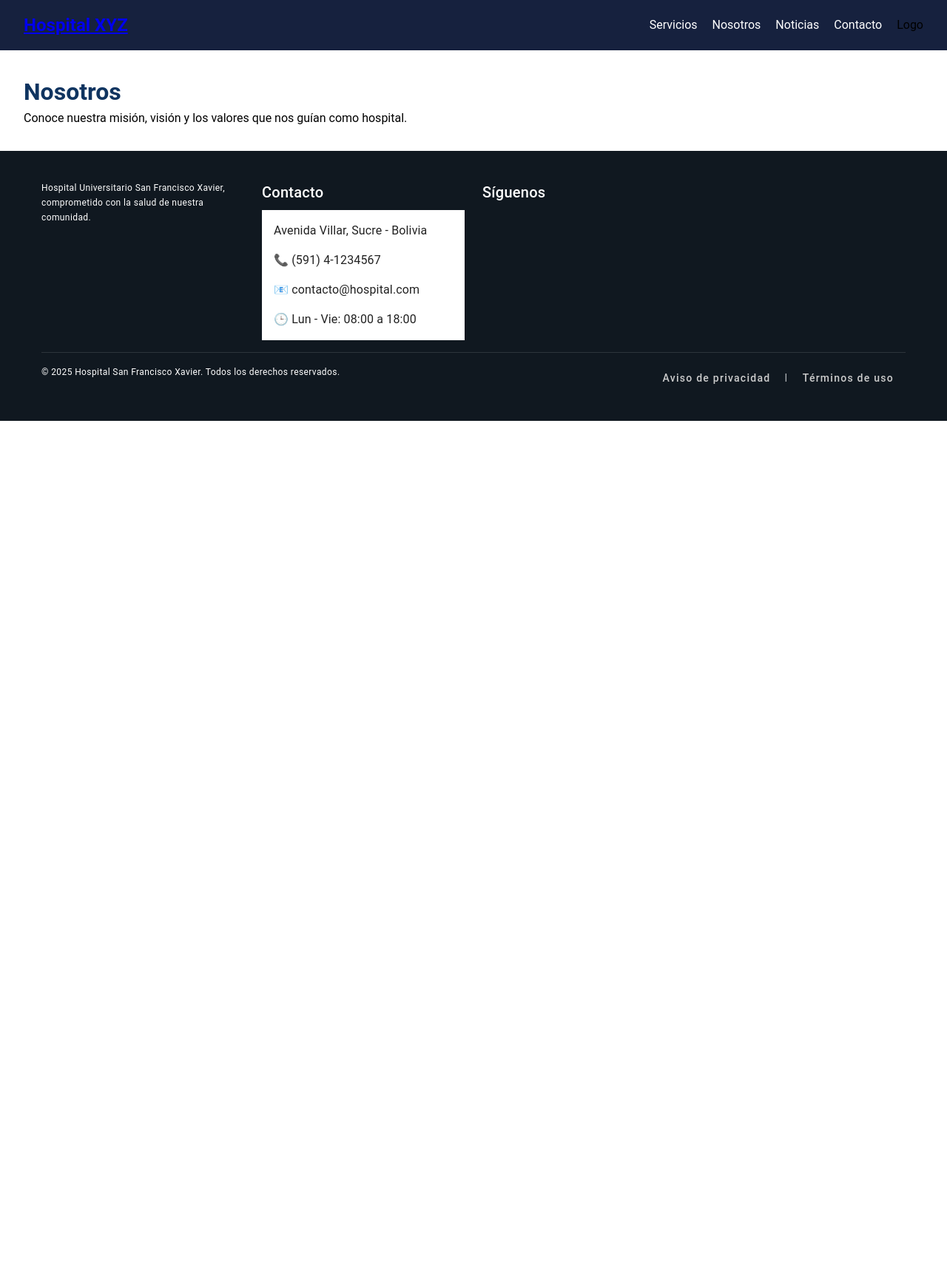
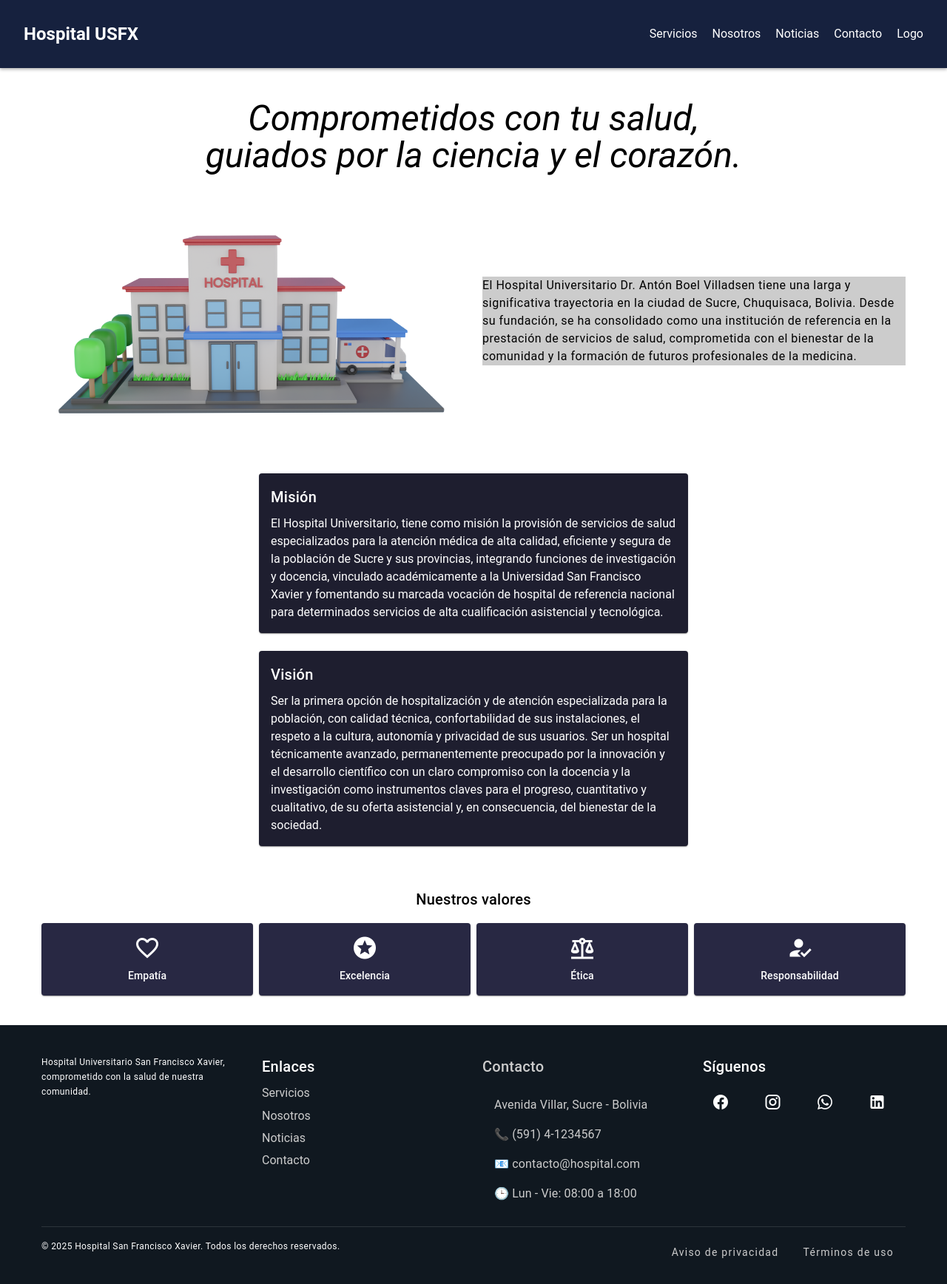
Before and after one commit to efrainsalzar/hospital-web, a Vue app in the folder frontend-hospital/: page /about in a window 1280 px wide. Shown: the top 1736 px of the page at 74% size. Before the commit the page ends 800 px from the top, so only its background shows below. Built offline with nearby package versions, Linux system fonts and the light colour scheme.

Commit message:
ajustes en el navar, iconos, agregado la pantalla About, ajustes en el footer

```diff
--- a/frontend-hospital/package.json
+++ b/frontend-hospital/package.json
@@ -11,6 +11,7 @@
     "format": "prettier --write src/"
   },
   "dependencies": {
+    "@mdi/font": "^7.4.47",
     "sass": "^1.87.0",
     "vite-plugin-vuetify": "^2.1.1",
     "vue": "^3.5.13",
--- a/frontend-hospital/src/App.vue
+++ b/frontend-hospital/src/App.vue
@@ -1,6 +1,7 @@
 <template>
   <div id="app">
     <Navbar />
+    <v-container class="py-10" />
     <router-view />
     <Footer />
   </div>
@@ -10,3 +11,9 @@
 import Navbar from './components/Navbar.vue'
 import Footer from './components/Footer.vue'
 </script>
+
+<style scoped>
+.py-10 {
+  margin-top: 15px !important;
+}
+</style>
--- /dev/null
+++ b/frontend-hospital/src/components/AboutComponents/GeneralAbout.vue
@@ -0,0 +1,75 @@
+<template>
+    <v-container class="py-10">
+      <!-- Frase destacada -->
+      <v-row justify="center" class="mb-6">
+        <v-col cols="12" md="8" class="text-center">
+          <h2 class="text-h3 font-italic font-weight">{{ aboutData.highlight }}</h2>
+        </v-col>
+      </v-row>
+
+      <!-- Imagen institucional + párrafo -->
+      <v-row class="mb-10" align="center">
+        <v-col cols="12" md="6">
+          <v-img :src="aboutData.imagen" alt="Hospital" class="rounded-lg" cover height="300px" />
+        </v-col>
+        <v-col cols="12" md="6">
+          <p class="text-body-1">{{ aboutData.intro }}</p>
+        </v-col>
+      </v-row>
+
+      <!-- Misión y Visión -->
+      <v-row class="mb-10 d-flex flex-column align-center" dense>
+  <v-col cols="12" md="6">
+    <v-card color="#1e1e2f" class="pa-4 text-white">
+      <h3 class="text-h6 mb-2">Misión</h3>
+      <p>{{ aboutData.mission }}</p>
+    </v-card>
+  </v-col>
+
+  <v-col cols="12" md="6" class="mt-4">
+    <v-card color="#1e1e2f" class="pa-4 text-white">
+      <h3 class="text-h6 mb-2">Visión</h3>
+      <p>{{ aboutData.vision }}</p>
+    </v-card>
+  </v-col>
+</v-row>
+
+      <!-- Valores institucionales -->
+      <v-row>
+        <v-col cols="12">
+          <h3 class="text-h6 mb-4 text-center">Nuestros valores</h3>
+          <v-row justify="center" dense>
+            <v-col v-for="(value, i) in aboutData.values" :key="i" cols="6" md="3">
+              <v-card color="#282843" class="pa-4 text-center">
+                <v-icon size="36" class="mb-2">{{ value.icon }}</v-icon>
+                <div class="text-subtitle-2 font-weight-medium">{{ value.name }}</div>
+              </v-card>
+            </v-col>
+          </v-row>
+        </v-col>
+      </v-row>
+    </v-container>
+  </template>
+
+  <script setup>
+  const aboutData = {
+    highlight: "Comprometidos con tu salud, guiados por la ciencia y el corazón.",
+    imagen: new URL('@/assets/images/serviciosHospital.png', import.meta.url).href,
+    intro: "El Hospital Universitario Dr. Antón Boel Villadsen tiene una larga y significativa trayectoria en la ciudad de Sucre, Chuquisaca, Bolivia. Desde su fundación, se ha consolidado como una institución de referencia en la prestación de servicios de salud, comprometida con el bienestar de la comunidad y la formación de futuros profesionales de la medicina.",
+    mission: "El Hospital Universitario, tiene como misión la provisión de servicios de salud especializados para la atención médica de alta calidad, eficiente y segura de la población de Sucre y sus provincias, integrando funciones de investigación y docencia, vinculado académicamente a la Universidad San Francisco Xavier y fomentando su marcada vocación de hospital de referencia nacional para determinados servicios de alta cualificación asistencial y tecnológica.",
+    vision: "Ser la primera opción de hospitalización y de atención especializada para la población, con calidad técnica, confortabilidad de sus instalaciones, el respeto a la cultura, autonomía y privacidad de sus usuarios. Ser un hospital técnicamente avanzado, permanentemente preocupado por la innovación y el desarrollo científico con un claro compromiso con la docencia y la investigación como instrumentos claves para el progreso, cuantitativo y cualitativo, de su oferta asistencial y, en consecuencia, del bienestar de la sociedad.",
+    values: [
+      { name: "Empatía", icon: "mdi-heart-outline" },
+      { name: "Excelencia", icon: "mdi-star-circle" },
+      { name: "Ética", icon: "mdi-scale-balance" },
+      { name: "Responsabilidad", icon: "mdi-account-check" }
+    ]
+  }
+  </script>
+
+  <style scoped>
+
+  .text-body-1{
+    background: #ccc;
+  }
+  </style>
--- a/frontend-hospital/src/components/Footer.vue
+++ b/frontend-hospital/src/components/Footer.vue
@@ -2,31 +2,31 @@
   <v-footer class="text-white py-6" style="background-color: #101820;">
     <v-container>
       <v-row>
-        <!-- Descripción -->
+
+        <!-- Descripción institucional -->
         <v-col cols="12" md="3">
           <p class="text-caption">
-            Hospital Universitario San Francisco Xavier, comprometido con la salud de nuestra comunidad.
+            {{ footerData.description }}
           </p>
         </v-col>
 
-        <!-- Enlaces
+        <!-- Enlaces de navegación -->
         <v-col cols="12" md="3">
           <h5 class="text-h6 mb-2">Enlaces</h5>
-          <v-list density="compact" nav>
-            <v-list-item v-for="link in footerLinks" :key="link.text" :to="link.href" class="px-0">
-              <v-list-item-title class="footer-link">{{ link.text }}</v-list-item-title>
+          <ul class="footer-links">
+            <li v-for="(link, i) in footerData.links" :key="i">
+              <router-link :to="link.to">{{ link.label }}</router-link>
+            </li>
+          </ul>
+        </v-col>
+
+        <!-- Información de contacto -->
+        <v-col cols="12" md="3" class="footer-contact">
+          <h5 class="text-h6 mb-2">Contacto</h5>
+          <v-list density="compact" class="px-0" bg-color="transparent">
+            <v-list-item v-for="(info, i) in footerData.contact" :key="i">
+              <v-list-item-title>{{ info }}</v-list-item-title>
             </v-list-item>
-          </v-list>
-        </v-col>-->
-
-        <!-- Contacto -->
-        <v-col cols="12" md="3">
-          <h5 class="text-h6 mb-2">Contacto</h5>
-          <v-list density="compact" class="px-0">
-            <v-list-item><v-list-item-title>Avenida Villar, Sucre - Bolivia</v-list-item-title></v-list-item>
-            <v-list-item><v-list-item-title>📞 (591) 4-1234567</v-list-item-title></v-list-item>
-            <v-list-item><v-list-item-title>📧 contacto@hospital.com</v-list-item-title></v-list-item>
-            <v-list-item><v-list-item-title>🕒 Lun - Vie: 08:00 a 18:00</v-list-item-title></v-list-item>
           </v-list>
         </v-col>
 
@@ -34,25 +34,27 @@
         <v-col cols="12" md="3">
           <h5 class="text-h6 mb-2">Síguenos</h5>
           <v-row class="d-flex" dense>
-            <v-col cols="3" v-for="(icon, i) in socialIcons" :key="i">
+            <v-col cols="3" v-for="(icon, i) in footerData.socialIcons" :key="i">
               <v-btn icon variant="text" class="text-white">
                 <v-icon :icon="icon" />
               </v-btn>
             </v-col>
           </v-row>
         </v-col>
+
       </v-row>
 
       <v-divider class="my-4" />
 
-      <!-- Pie de página inferior -->
+      <!-- Pie inferior -->
       <v-row>
         <v-col cols="12" md="6" class="text-center text-md-start text-caption">
-          © {{ new Date().getFullYear() }} Hospital San Francisco Xavier. Todos los derechos reservados.
+          © {{ new Date().getFullYear() }} {{ footerData.copyright }}
         </v-col>
         <v-col cols="12" md="6" class="text-center text-md-end text-caption">
-          <v-btn variant="text" class="footer-link">Aviso de privacidad</v-btn> |
-          <v-btn variant="text" class="footer-link">Términos de uso</v-btn>
+          <v-btn v-for="(legal, i) in footerData.legal" :key="i" variant="text" class="footer-link">
+            {{ legal }}
+          </v-btn>
         </v-col>
       </v-row>
     </v-container>
@@ -60,24 +62,57 @@
 </template>
 
 <script setup>
-const footerLinks = [
-  { text: 'Sobre Nosotros', href: '/service' },
-  { text: 'Servicios Médicos', href: '/service' },
-  { text: 'Especialistas', href: '/service' },
-  { text: 'Contacto', href: '/service' },
-  { text: 'Citas Online', href: '/service' }
-];
-
-const socialIcons = ['mdi-facebook', 'mdi-instagram', 'mdi-whatsapp', 'mdi-linkedin'];
+// Datos del footer modularizados
+const footerData = {
+  description: 'Hospital Universitario San Francisco Xavier, comprometido con la salud de nuestra comunidad.',
+  links: [
+    { label: 'Servicios', to: '/service' },
+    { label: 'Nosotros', to: '/about' },
+    { label: 'Noticias', to: '/notice' },
+    { label: 'Contacto', to: '/contact' },
+  ],
+  contact: [
+    'Avenida Villar, Sucre - Bolivia',
+    '📞 (591) 4-1234567',
+    '📧 contacto@hospital.com',
+    '🕒 Lun - Vie: 08:00 a 18:00',
+  ],
+  socialIcons: ['mdi-facebook', 'mdi-instagram', 'mdi-whatsapp', 'mdi-linkedin'],
+  legal: ['Aviso de privacidad', 'Términos de uso'],
+  copyright: 'Hospital San Francisco Xavier. Todos los derechos reservados.',
+};
 </script>
 
 <style scoped>
+.footer-links {
+  list-style: none;
+  padding: 0;
+  margin: 0;
+}
+.footer-links li {
+  margin-bottom: 0.4rem;
+}
+.footer-links a {
+  color: #ccc;
+  text-decoration: none;
+  transition: color 0.3s ease;
+}
+.footer-links a:hover {
+  color: white;
+  text-decoration: underline;
+}
 .footer-link {
   color: #ccc;
   text-transform: none;
+  font-weight: normal;
+  transition: color 0.3s ease;
 }
 .footer-link:hover {
   color: white;
   text-decoration: underline;
 }
+
+.footer-contact {
+  color: #ccc;
+}
 </style>
--- a/frontend-hospital/src/components/HomeComponents/Services.vue
+++ b/frontend-hospital/src/components/HomeComponents/Services.vue
@@ -15,6 +15,9 @@
           <v-card-subtitle class="text-center">{{ servicio.titulo }}</v-card-subtitle>
           <v-card-text class="text-center">{{ servicio.descripcion }}</v-card-text>
         </v-card>
+      </v-col>
+      <v-col cols="12" class="text-center">
+        <v-btn color="primary" class="mt-4">Ver Todos los Servicios</v-btn>
       </v-col>
     </v-row>
   </v-container>
@@ -39,6 +42,7 @@ const servicios = [
 
 .scroll-wrapper {
   display: flex;
+  justify-content: center;
   overflow-x: auto;
   padding-bottom: 1rem;
 }
--- a/frontend-hospital/src/components/Navbar.vue
+++ b/frontend-hospital/src/components/Navbar.vue
@@ -1,8 +1,8 @@
 <template>
-  <header>
+  <header class="fixed-header">
     <nav class="navbar">
       <div class="logo">
-        <h1><router-link to="/">Hospital XYZ</router-link></h1>
+        <router-link to="/">Hospital USFX</router-link>
       </div>
       <ul class="nav-links">
         <li><router-link to="/service">Servicios</router-link></li>
@@ -10,7 +10,7 @@
         <li><router-link to="/notice">Noticias</router-link></li>
         <li><router-link to="/contact">Contacto</router-link></li>
 
-        <li>
+        <li class="text-white">
           Logo
         </li>
       </ul>
@@ -24,33 +24,37 @@
 
 <style scoped>
 /* Estilos del Navbar */
-header {
+
+.fixed-header {
+  top: 0;
+  left: 0;
+  width: 100%;
   background-color: #16213e;
   padding: 1rem 2rem;
+  position: fixed;
+  z-index: 999; /* Asegura que esté por encima del contenido */
+  box-shadow: 0 2px 4px rgba(0, 0, 0, 0.3); /* Sombra opcional para elegancia */
 }
 
 .navbar {
   display: flex;
   justify-content: space-between;
   align-items: center;
+  height: 60px;
 }
 
 .logo {
+
   display: flex;
   align-items: center;
 }
-
-.logo-img {
-  width: 40px;
-  height: 40px;
-  margin-right: 10px;
+.logo a {
+  text-decoration: none;
+  color: #ffffff;
+  font-size: 1.5rem;
+  font-weight: bold;
 }
 
-h1 {
-  color: #ffffff;
-  font-size: 1.5rem;
-  margin: 0;
-}
 
 .nav-links {
   list-style-type: none;
@@ -71,7 +75,9 @@ h1 {
 .nav-links a:hover {
   color: #7646cf;
 }
-
+.logo a:hover {
+  color: #7646cf;
+}
 /* Responsive: Menú en pantallas pequeñas */
 @media (max-width: 768px) {
   .nav-links {
--- a/frontend-hospital/src/components/ServiceComponents/GeneralServices.vue
+++ b/frontend-hospital/src/components/ServiceComponents/GeneralService.vue
@@ -1,5 +1,5 @@
 <template>
-    <section class="servicios-container">
+    <v-container class="servicios-container" >
       <div
         v-for="(servicio, index) in servicios"
         :key="index"
@@ -11,7 +11,7 @@
         <a :href="servicio.link || '#'" class="titulo">{{ servicio.titulo }}</a>
         <div class="descripcion">{{ servicio.descripcion }}</div>
       </div>
-    </section>
+    </v-container>
   </template>
 
   <script>
--- a/frontend-hospital/src/main.js
+++ b/frontend-hospital/src/main.js
@@ -1,3 +1,4 @@
+import '@mdi/font/css/materialdesignicons.css'
 import { createApp } from 'vue'
 import App from './App.vue'
 import router from './router'
--- a/frontend-hospital/src/plugins/vuetify.js
+++ b/frontend-hospital/src/plugins/vuetify.js
@@ -7,6 +7,9 @@ const vuetify = createVuetify({
   theme: {
     defaultTheme: 'light',
   },
+  icons: {
+    iconfont: 'mdi', // 'mdi' || 'mdiSvg'
+  },
 })
 
 export default vuetify
--- a/frontend-hospital/src/views/AboutView.vue
+++ b/frontend-hospital/src/views/AboutView.vue
@@ -1,20 +1,11 @@
 <template>
-    <section>
-      <h1>Nosotros</h1>
-      <p>Conoce nuestra misión, visión y los valores que nos guían como hospital.</p>
-    </section>
-  </template>
+  <main>
+    <GeneralAbout />
+    <!-- otras secciones -->
+  </main>
+</template>
 
-  <script setup>
-  </script>
+<script setup>
+import GeneralAbout from '@/components/AboutComponents/GeneralAbout.vue';
 
-  <style scoped>
-  section {
-    padding: 2rem;
-  }
-
-  h1 {
-    font-size: 2rem;
-    color: #0f3460;
-  }
-  </style>
+</script>
--- a/frontend-hospital/src/views/ServiceView.vue
+++ b/frontend-hospital/src/views/ServiceView.vue
@@ -1,11 +1,11 @@
 <template>
   <main>
-    <GeneralServices />
+    <GeneralService />
     <!-- otras secciones -->
   </main>
 </template>
 
 <script setup>
-import GeneralServices from '@/components/ServiceComponents/GeneralServices.vue';
+import GeneralService from '@/components/ServiceComponents/GeneralService.vue';
 
 </script>
```
